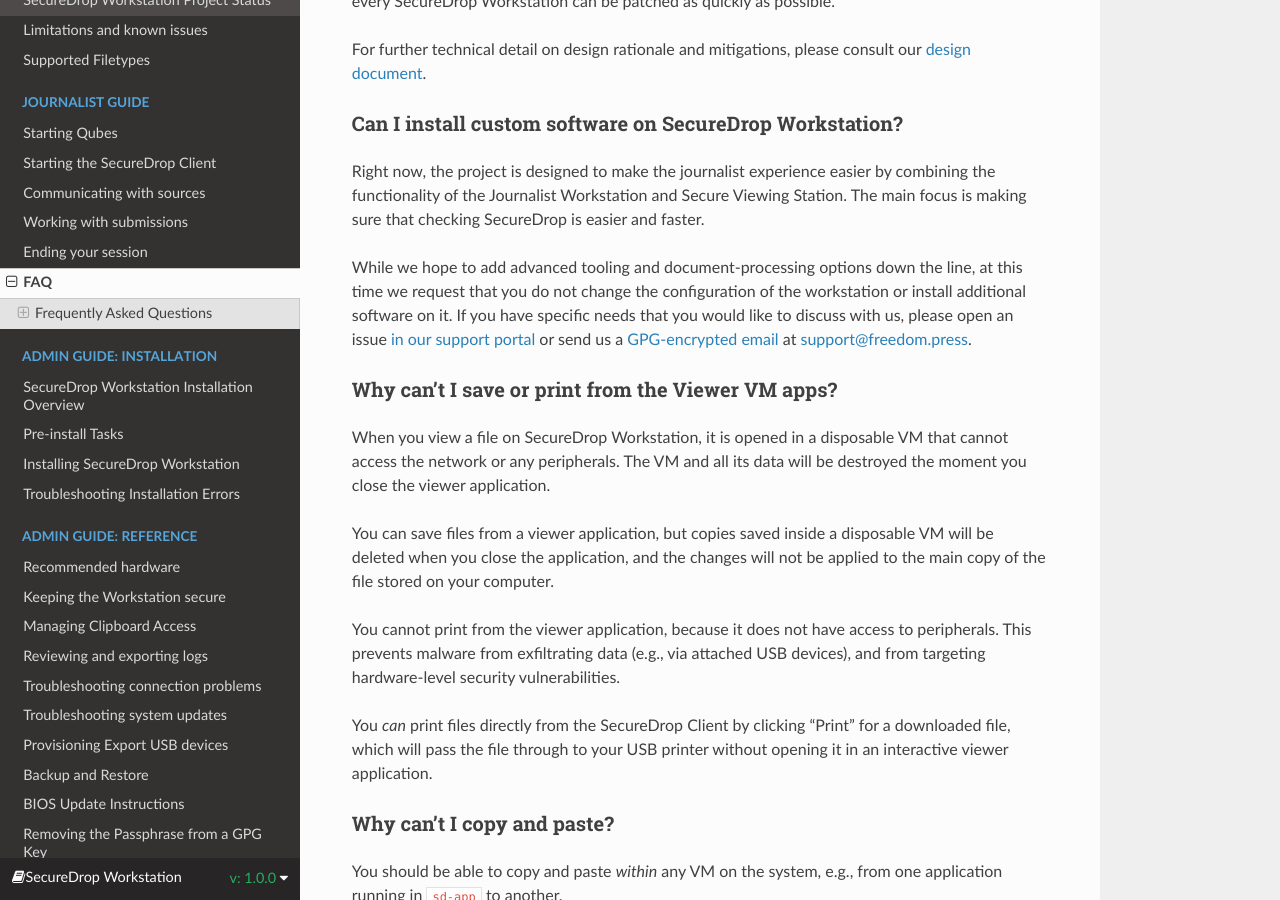
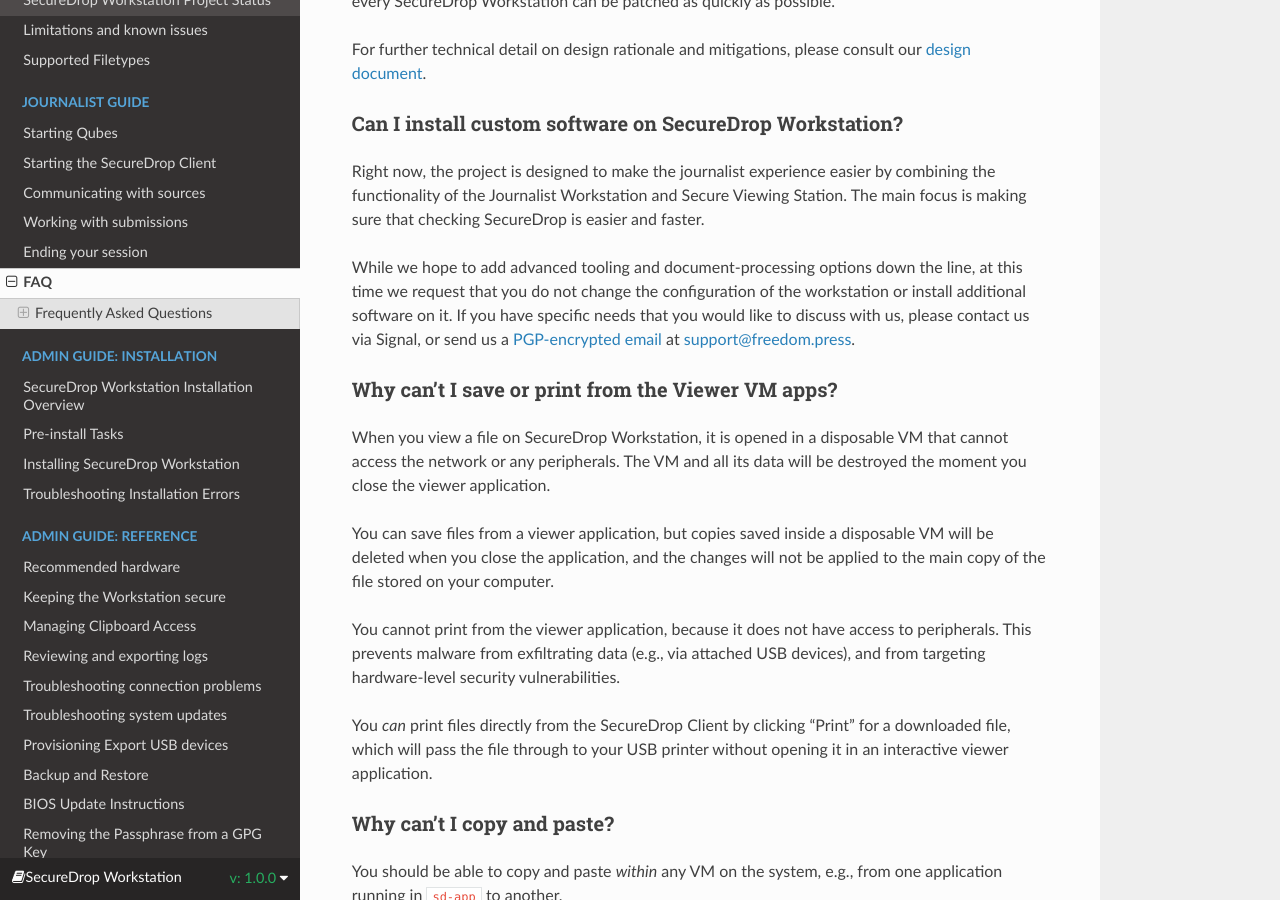
Before and after one commit to freedomofpress/securedrop-workstation-docs, a Sphinx documentation site: the page built from docs/journalist/faq.rst, in a window 1280 px wide and 900 px high, scrolled down 2058 px. Built offline with Sphinx 7.4.7 and the Read the Docs theme 3.1.0, drawn with Linux system fonts in a browser that asks for light colours.

Commit message:
remove references to support portal

```diff
--- a/docs/admin/reference/hardware.rst
+++ b/docs/admin/reference/hardware.rst
@@ -22,7 +22,7 @@
 
 Qubes-certified laptops are certified and tested against Qubes major releases. They must support additional security features beyond the minimal requirements above, such as the use of `coreboot <https://www.coreboot.org/>`_ in place of proprietary firmware. Where possible, we recommend that you use a Qubes-certified laptop with ``coreboot`` for SecureDrop Workstation. A full list of certified computers can be found on the `Qubes OS Certified Hardware <https://www.qubes-os.org/doc/certified-hardware/>`_ page.
 
-        .. note:: Some certified computers also support the use of `Heads <https://osresearch.net>`_ with ``coreboot``, for additional protection against advanced attacks during the boot process. Heads adds a layer of complexity to the overall user experience, but may make sense for you as an option if you have an expectation of those kinds of threats. If you have questions about Heads, or other hardware choices, contact us via the `SecureDrop support portal <https://support.freedom.press>`_.
+        .. note:: Some certified computers also support the use of `Heads <https://osresearch.net>`_ with ``coreboot``, for additional protection against advanced attacks during the boot process. Heads adds a layer of complexity to the overall user experience, but may make sense for you as an option if you have an expectation of those kinds of threats. If you have questions about Heads, or other hardware choices, contact us via Signal`_.
 
 FPF-tested laptops
 ~~~~~~~~~~~~~~~~~~
--- a/docs/admin/reference/troubleshooting_updates.rst
+++ b/docs/admin/reference/troubleshooting_updates.rst
@@ -320,7 +320,7 @@
 3. The file can now be found in ``~/QubesIncoming/dom0/`` in the
    ``work`` VM.
 
-   Send us the file through a secure channel, such as our support portal.
+   Send us the file through a secure channel, such as via Signal.
    We will provide further instructions.
 
 Step 4: Restart the updater
--- a/docs/general/known_issues.rst
+++ b/docs/general/known_issues.rst
@@ -5,7 +5,7 @@
 ----------------
 
 Please report sensitive issues that are specific to your instance
-via the `support portal <https://support.freedom.press>`_.
+via Signal or another secure method.
 
 Bugs and other issues that are not specific to your instance can be reported
 via GitHub using the following links:
--- a/docs/general/status.rst
+++ b/docs/general/status.rst
@@ -9,7 +9,7 @@
 
 With the 1.0.0 release, we’re now switching to an open beta. If you are
 interested in using SecureDrop Workstation, please reach out to us
-via the `support portal <https://support.freedom.press>`_.
+via our `contact form <https://securedrop.org/help>`_.
 
 Is SecureDrop Workstation right for you?
 ----------------------------------------
@@ -76,5 +76,4 @@
 You can find information about our current development roadmap and timeline at
 the `SecureDrop Development Wiki <https://github.com/freedomofpress/securedrop/wiki/Development-Roadmap>`_.
 
-We encourage former pilot participants and open beta participants to file support tickets
-with us, to help us understand and prioritize your needs as we continue development.
+We encourage former pilot participants and open beta participants to reach out, to help us understand and prioritize your needs as we continue development.
--- a/docs/journalist/faq.rst
+++ b/docs/journalist/faq.rst
@@ -116,11 +116,10 @@
 While we hope to add advanced tooling and document-processing options down the line,
 at this time we request that you do not change the configuration of the workstation
 or install additional software on it. If you have specific needs that you would like
-to discuss with us, please open an issue `in our support portal`_ or send us a
-`GPG-encrypted email`_ at support@freedom.press.
+to discuss with us, please contact us via Signal, or send us a
+`PGP-encrypted email`_ at support@freedom.press.
 
-.. _`in our support portal`: https://support.freedom.press/
-.. _`GPG-encrypted email`: https://securedrop.org/sites/default/files/fpf-email.asc
+.. _`PGP-encrypted email`: https://securedrop.org/sites/default/files/fpf-email.asc
 
 Why can’t I save or print from the Viewer VM apps?
 ~~~~~~~~~~~~~~~~~~~~~~~~~~~~~~~~~~~~~~~~~~~~~~~~~~
```
